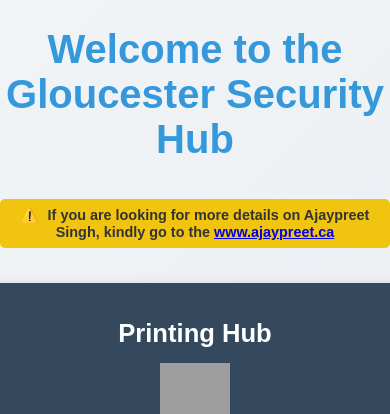
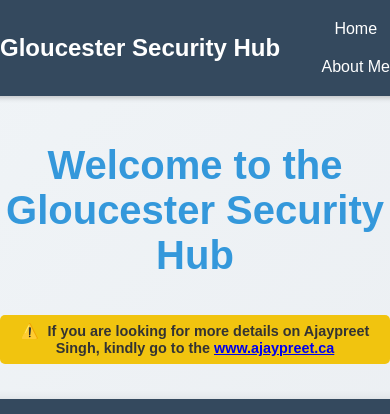
Before and after one commit to ajay3455/gloucester_tools, a plain HTML site: page index.html in a window 390 px wide. Shown: the top 414 px of the page. Drawn offline with Linux system fonts and the light colour scheme; grey boxes are pictures that could not be loaded.

Commit message:
Update index.html

```diff
--- a/index.html
+++ b/index.html
@@ -41,14 +41,36 @@
             align-items: center;
         }
 
-        /* Main Container */
-        .main-container {
+        /* Navigation Bar */
+        nav {
+            width: 100%;
+            background-color: var(--primary-color);
+            color: white;
+            padding: 10px 20px;
             display: flex;
-            flex-direction: row;
             justify-content: space-between;
-            width: 100%;
-            max-width: 1200px;
-            padding: 20px;
+            align-items: center;
+            box-shadow: 0px 2px 5px rgba(0, 0, 0, 0.2);
+            position: sticky;
+            top: 0;
+            z-index: 1000;
+        }
+
+        nav .nav-logo {
+            font-size: 1.5rem;
+            font-weight: bold;
+        }
+
+        nav .nav-links a {
+            color: white;
+            text-decoration: none;
+            margin: 0 15px;
+            font-size: 1rem;
+            transition: color 0.3s;
+        }
+
+        nav .nav-links a:hover {
+            color: var(--yellow-color);
         }
 
         /* Title Section */
@@ -56,6 +78,7 @@
             text-align: center;
             width: 100%;
             margin-bottom: 15px;
+            padding-top: 20px; /* Adjust padding to compensate for nav bar */
         }
 
         .title-section h1 {
@@ -141,6 +164,16 @@
         .custom-button:hover {
             background-color: #f0f0f0;
             transform: translateY(-4px);
+        }
+
+        /* Main Container */
+        .main-container {
+            display: flex;
+            flex-direction: row;
+            justify-content: space-between;
+            width: 100%;
+            max-width: 1200px;
+            padding: 20px;
         }
 
         /* Main Content */
@@ -254,10 +287,29 @@
             .main-content {
                 width: 100%;
             }
+
+            nav .nav-links {
+                display: flex;
+                flex-direction: column;
+                align-items: center;
+            }
+
+            nav .nav-links a {
+                margin: 10px 0;
+            }
         }
     </style>
 </head>
 <body>
+
+    <!-- Navigation Bar -->
+    <nav>
+        <div class="nav-logo">Gloucester Security Hub</div>
+        <div class="nav-links">
+            <a href="index.html">Home</a>
+            <a href="aboutme.html">About Me</a>
+        </div>
+    </nav>
 
     <!-- Title Section -->
     <div class="title-section">
@@ -290,12 +342,12 @@
                 </a>
                 <!-- Updated Parking Notice Button -->
                 <a href="https://ajay3455.github.io/unauthorized-parking-notice/" class="custom-button parking-notice">
-                    <img src="https://seeklogo.com/images/N/no-parking-logo-A200D6F6C0-seeklogo.com.png">
+                    <img src="https://seeklogo.com/images/N/no-parking-logo-A200D6F6C0-seeklogo.com.png" alt="No Parking Logo">
                     <span>Unauthorized Parking Notice</span>
                 </a>
                 <!-- New Exterior Parking Pass Generator Button -->
                 <a href="https://ajay3455.github.io/Parking-Pass-Valid/" class="custom-button exterior-parking-pass">
-                    <img src="https://inps.net/traffic/sites/default/files/stock-products/RB-53%28DECAL%29_Parking_Replacement_Decal_INPS-010-22.jpg">
+                    <img src="https://inps.net/traffic/sites/default/files/stock-products/RB-53%28DECAL%29_Parking_Replacement_Decal_INPS-010-22.jpg" alt="Parking Pass Logo">
                     <span>Exterior Parking Pass Generator</span>
                 </a>
             </div>
@@ -341,6 +393,6 @@
     <footer class="footer">
         Made by Ajaypreet Singh (<a href="https://www.ajaypreet.ca" target="_blank">www.ajaypreet.ca</a>) for more information about me.
     </footer>
-<a href="aboutme.html" style="color: white; text-decoration: none;">About Me</a>
+
 </body>
 </html>
```
